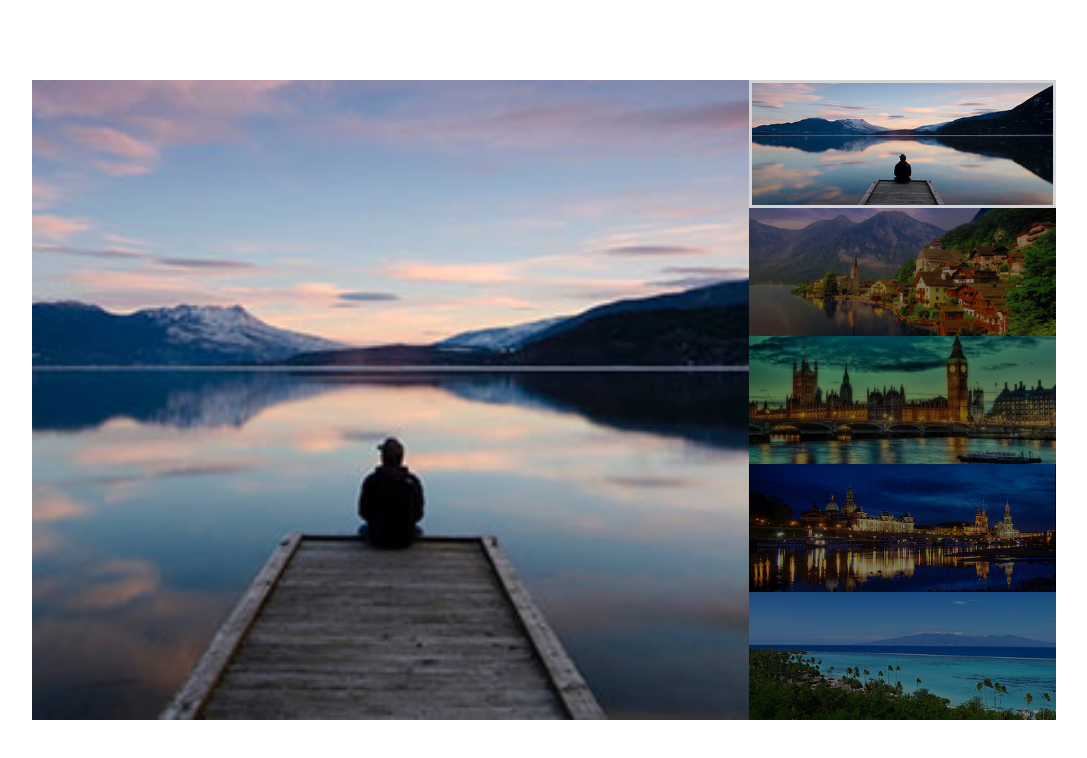
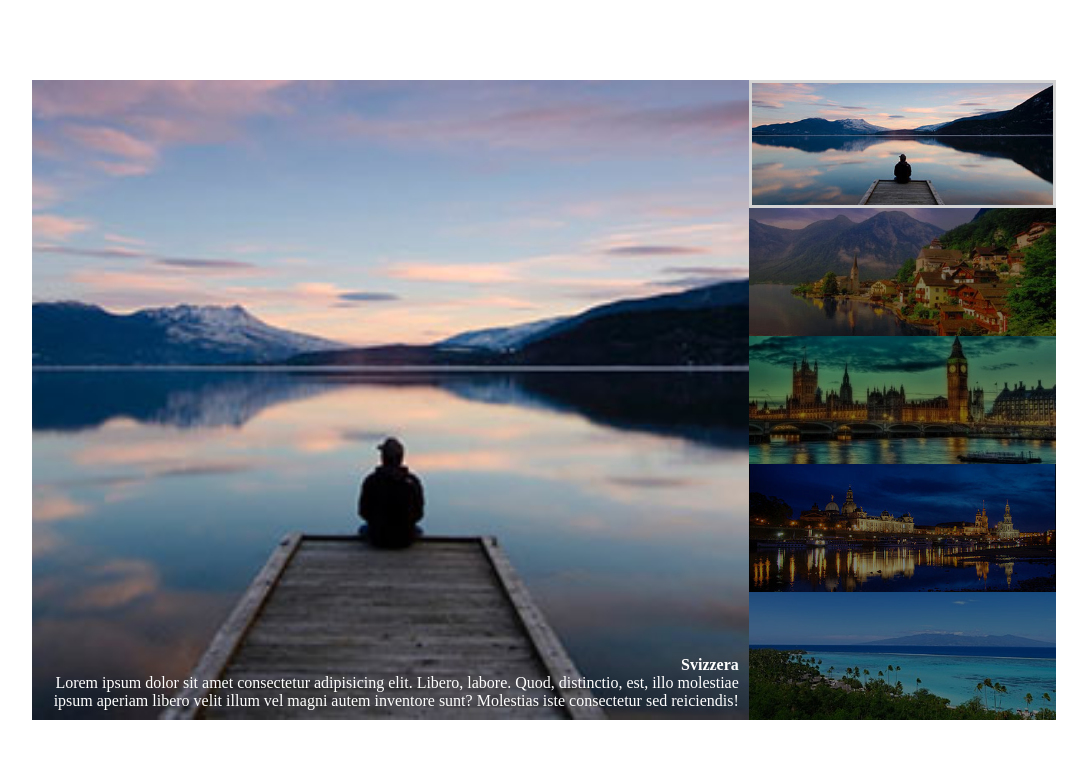
Before and after one commit to pietroline/js-array-carousel, a plain HTML site: page index.html in a window 1280 px wide. Shown: the whole page, without its empty margins (96-1183 px from the left). Drawn offline with Linux system fonts and the light colour scheme.

Commit message:
html css

```diff
--- a/css/style.css
+++ b/css/style.css
@@ -25,6 +25,8 @@
 .big_item{
     height: 80vh;
     display: none;
+
+    position: relative;
 }
 
 .big_item.active{
@@ -35,6 +37,16 @@
     width: 100%;
     height: 100%;
     object-fit: cover;
+}
+
+.text{
+    position: absolute;
+    bottom: 10px;
+    right: 10px;
+
+    text-align: end;
+
+    color: #fff;
 }
 
 .lista{
--- a/index.html
+++ b/index.html
@@ -23,6 +23,10 @@
 
                     <div class="big_item active">
                         <img src="img/01.jpg">
+                        <div class="text">
+                            <h4>Svizzera</h4>
+                            <p>Lorem ipsum dolor sit amet consectetur adipisicing elit. Libero, labore. Quod, distinctio, est, illo molestiae ipsum aperiam libero velit illum vel magni autem inventore sunt? Molestias iste consectetur sed reiciendis!</p>
+                        </div>
                     </div>
 
                     <div class="big_item">
```
